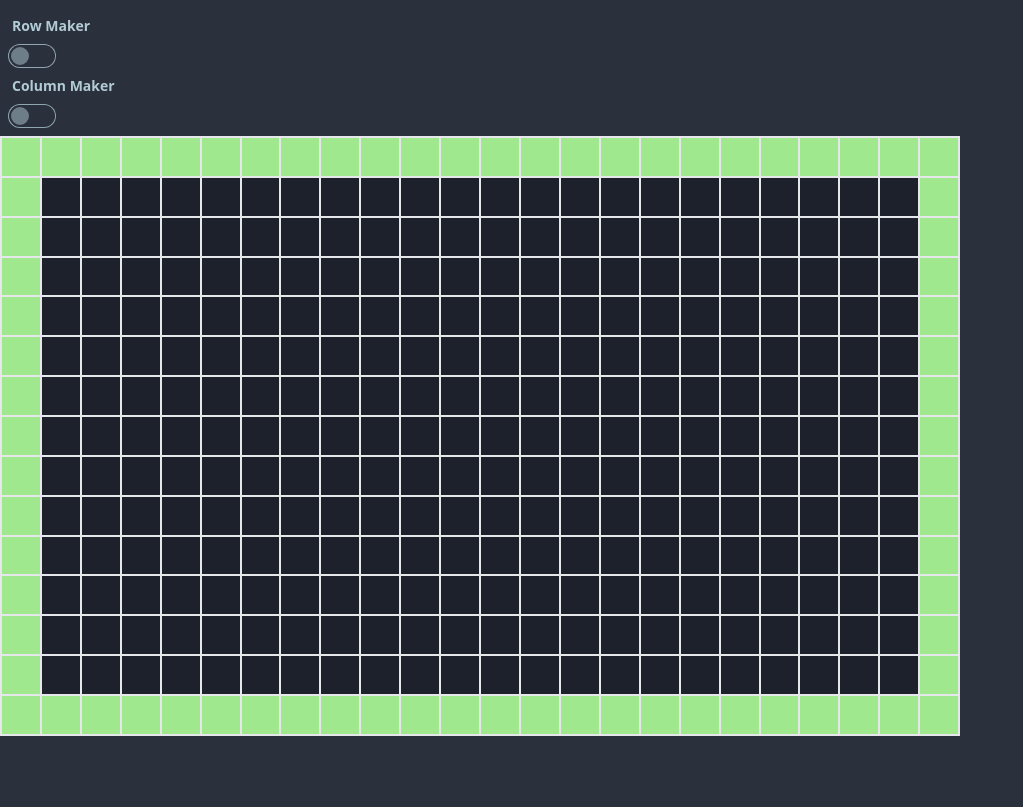
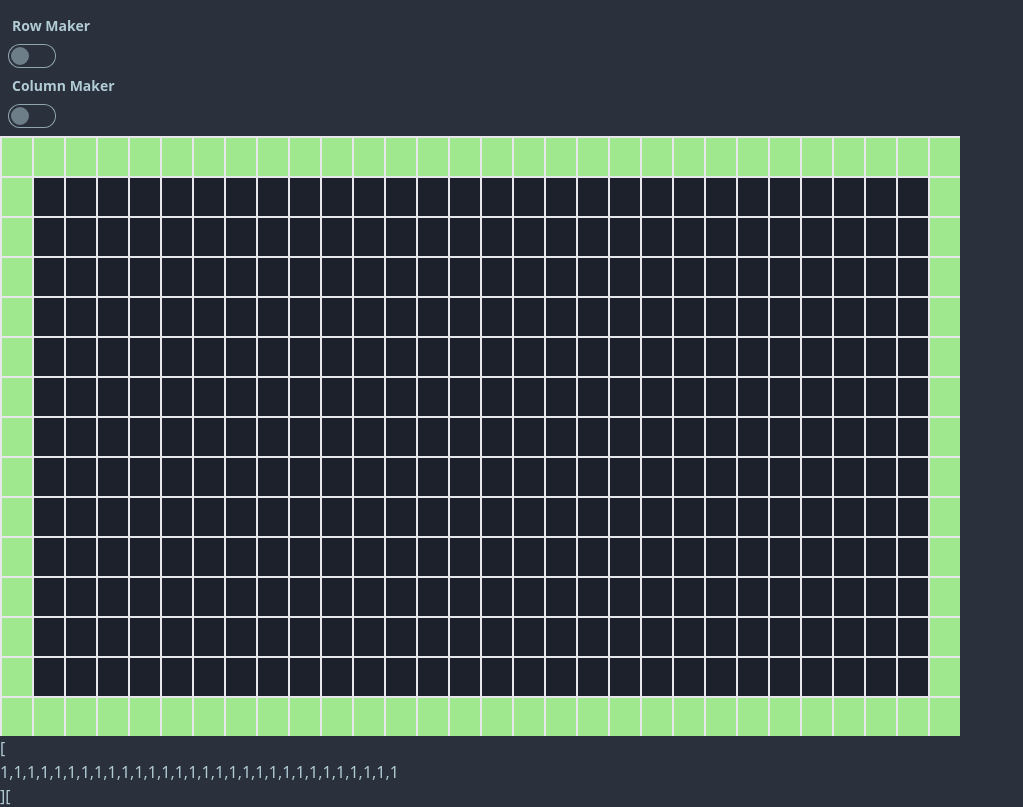
Before and after one commit to alexespejo/dsa-visualizer, a Svelte app: page /alex in a window 1280 px wide. Shown: the top 807 px of the page, without its empty margins (0-1023 px from the left). Built offline with nearby package versions, Linux system fonts and the light colour scheme.

Commit message:
grid game

```diff
--- a/src/routes/Playgrounds/Alex.svelte
+++ b/src/routes/Playgrounds/Alex.svelte
@@ -4,7 +4,7 @@
  import FormControl from "../../components/custom/FormControl.svelte";
  import Label from "../../components/custom/Inputs/Label.svelte";
 
- let graph = Array(15).fill(Array(24).fill(0));
+ let graph = Array(15).fill(Array(30).fill(0));
 
  let columnMaker = false;
  let rowMaker = false;
@@ -54,11 +54,11 @@
  style="height: 75vh; width: 75vw"
 >
  {#each graph as row, i}
-  <div class="flex" style="height: 24% ">
+  <div class="flex" style="height: 30% ">
    {#each row as _, j}
     <button
      class={`text-center border-t-2 border-l-2 text-xs ${graph[i][j] === 1 ? "bg-primary" : "bg-neutral"}`}
-     style="width: 24%"
+     style="width: 30%"
      on:click={() => markPoint(i, j)}
     >
     </button>
@@ -66,6 +66,14 @@
   </div>
  {/each}
 </div>
+
+{#each graph as row}
+ {"["}
+ <div>
+  {row}
+ </div>
+ {"]"}
+{/each}
 <!-- <script>
 
  import Input from "../../components/custom/Update/Input.svelte";
```
